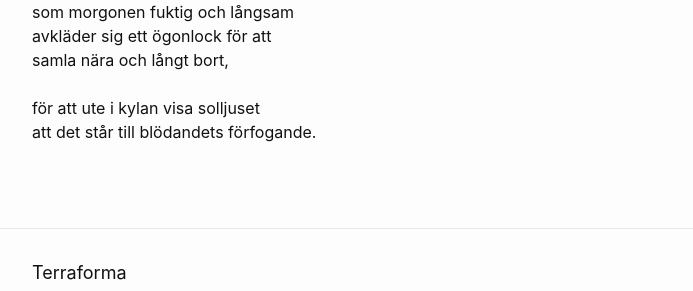
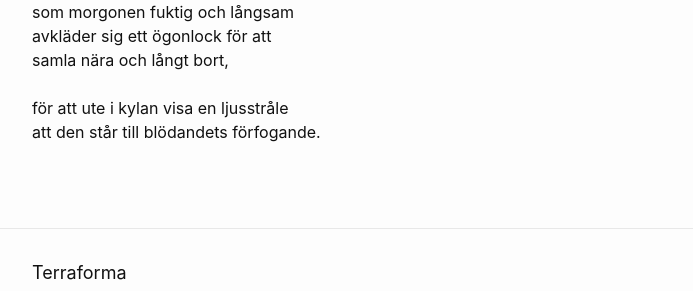
Before and after one commit to terr4form4/terr4form4.github.io, a Jekyll site: the page built from _posts/poesi/2024-01-03-dikter-2023-2024.md, in a window 1280 px wide and 900 px high, scrolled down 6969 px. Shown: the part 494-785 px from the top of the window, without its empty margins (238-931 px from the left). Built offline with Jekyll 4.4.1, drawn with Linux system fonts in a browser that asks for light colours; comment, search, counter and statistics services are not loaded.

Commit message:
älskling

```diff
--- a/_posts/poesi/2024-01-03-dikter-2023-2024.md
+++ b/_posts/poesi/2024-01-03-dikter-2023-2024.md
@@ -306,6 +306,6 @@ som morgonen fuktig och långsam<br/>
 avkläder sig ett ögonlock för att<br/>
 samla nära och långt bort,<br/>
 <br/>
-för att ute i kylan visa solljuset<br/>
-att det står till blödandets förfogande.<br/>
+för att ute i kylan visa en ljusstråle<br/>
+att den står till blödandets förfogande.<br/>
 <br/>
```
